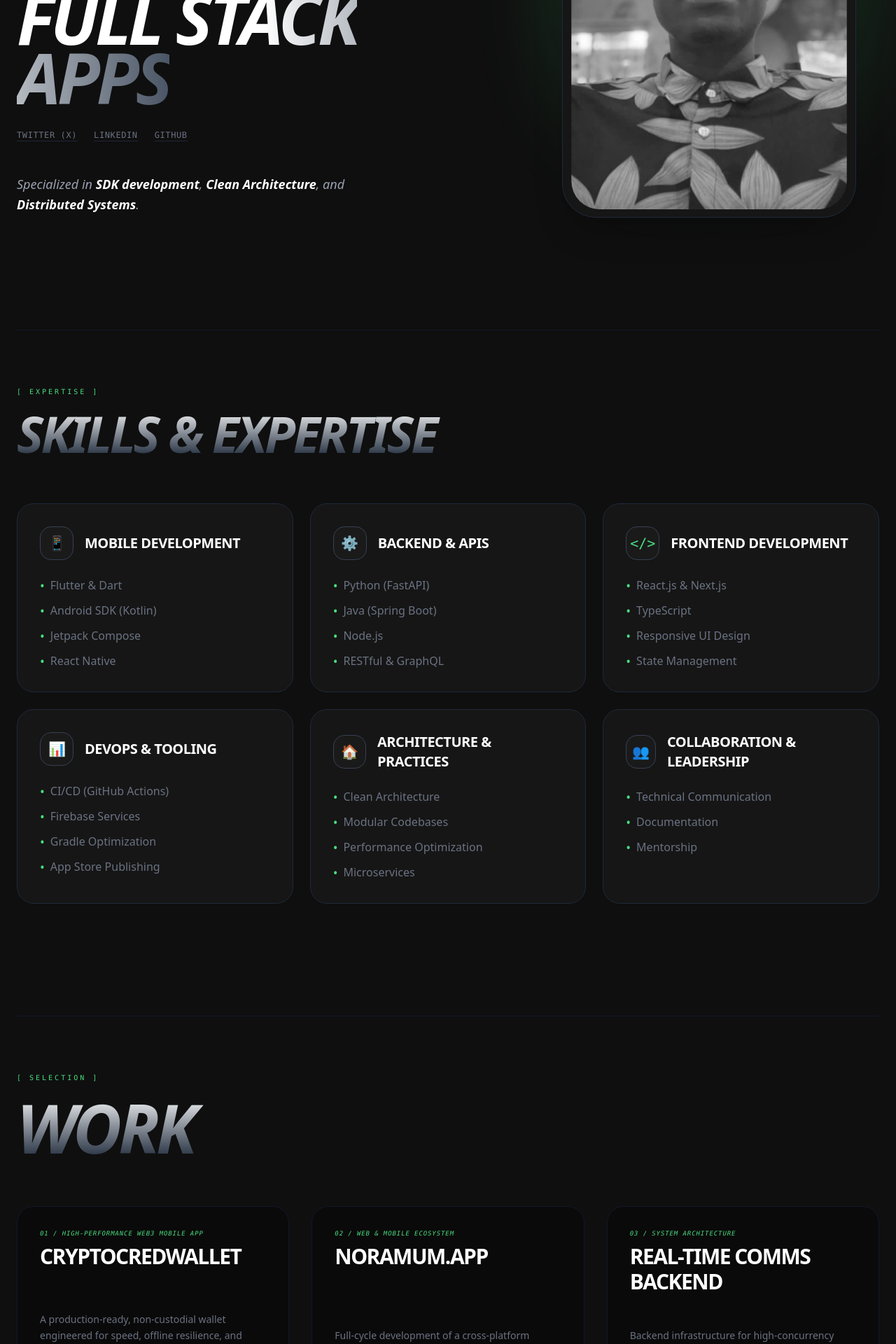
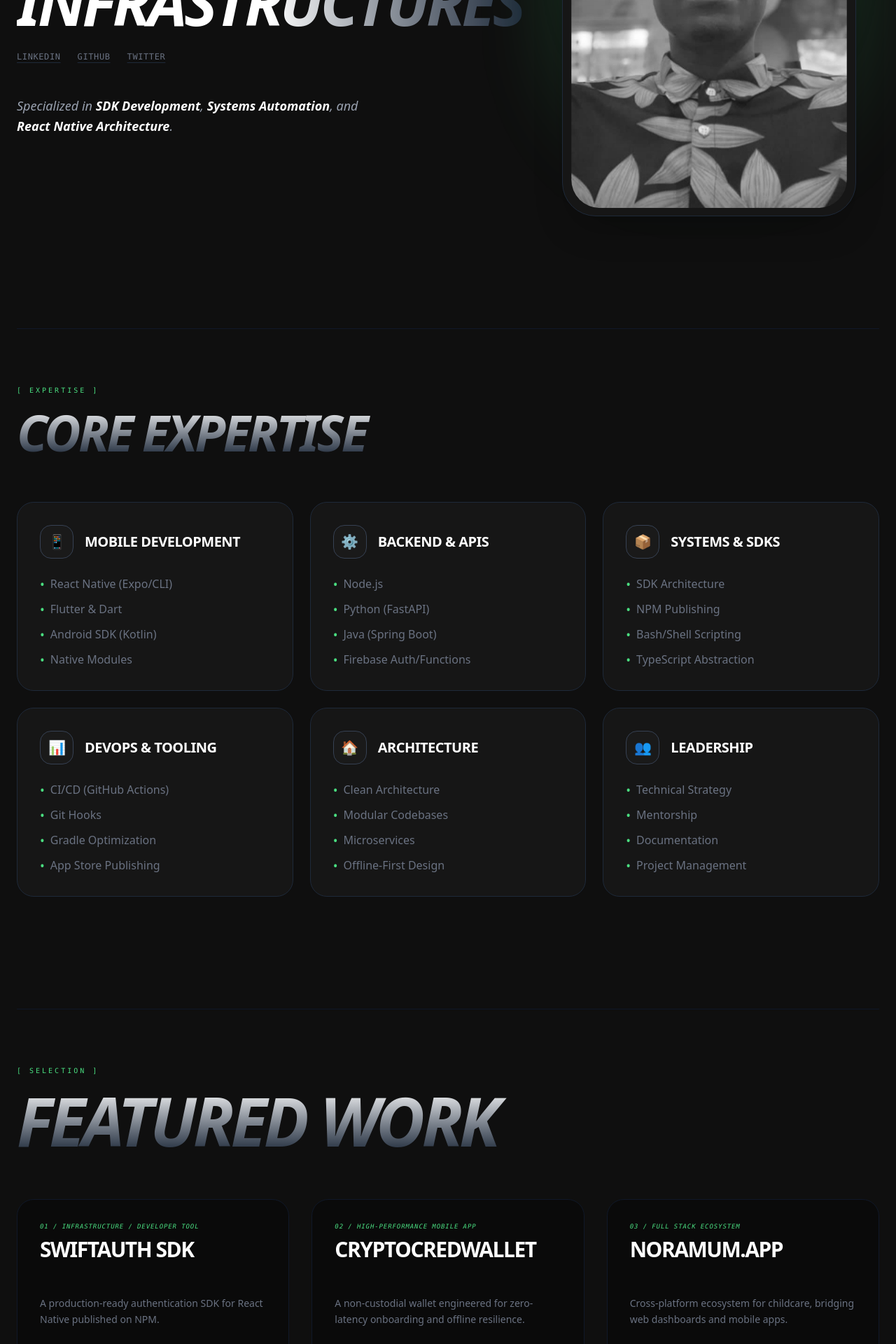
Before and after one commit to ukemeikot/ukemeikotportfolio, a React (Vite) app: page / in a window 1280 px wide. Shown: the part 400-2320 px from the top of the page at 70% size. Built offline with nearby package versions, Linux system fonts and the light colour scheme.

Commit message:
Update to portfolio

```diff
--- a/src/App.tsx
+++ b/src/App.tsx
@@ -39,133 +39,111 @@ const Portfolio = () => {
     {
       title: "Mobile Development",
       icon: "📱",
-      items: ["Flutter & Dart", "Android SDK (Kotlin)", "Jetpack Compose", "React Native"]
+      items: ["React Native (Expo/CLI)", "Flutter & Dart", "Android SDK (Kotlin)", "Native Modules"]
     },
     {
       title: "Backend & APIs",
       icon: "⚙️",
-      items: ["Python (FastAPI)", "Java (Spring Boot)", "Node.js", "RESTful & GraphQL"]
+      items: ["Node.js", "Python (FastAPI)", "Java (Spring Boot)", "Firebase Auth/Functions"]
     },
     {
-      title: "Frontend Development",
-      icon: "code",
-      items: ["React.js & Next.js", "TypeScript", "Responsive UI Design", "State Management"]
+      title: "Systems & SDKs",
+      icon: "📦",
+      items: ["SDK Architecture", "NPM Publishing", "Bash/Shell Scripting", "TypeScript Abstraction"]
     },
     {
       title: "DevOps & Tooling",
       icon: "📊",
-      items: ["CI/CD (GitHub Actions)", "Firebase Services", "Gradle Optimization", "App Store Publishing"]
+      items: ["CI/CD (GitHub Actions)", "Git Hooks", "Gradle Optimization", "App Store Publishing"]
     },
     {
-      title: "Architecture & Practices",
+      title: "Architecture",
       icon: "🏠",
-      items: ["Clean Architecture", "Modular Codebases", "Performance Optimization", "Microservices"]
+      items: ["Clean Architecture", "Modular Codebases", "Microservices", "Offline-First Design"]
     },
     {
-      title: "Collaboration & Leadership",
+      title: "Leadership",
       icon: "👥",
-      items: ["Technical Communication", "Documentation", "Mentorship"]
+      items: ["Technical Strategy", "Mentorship", "Documentation", "Project Management"]
     }
   ];
 
   const projects: Project[] = [
     {
+      title: "SwiftAuth SDK",
+      type: "Infrastructure / Developer Tool",
+      description: "A production-ready authentication SDK for React Native published on NPM.",
+      details: "Architected and published 'rn-swiftauth-sdk', a headless authentication library that streamlines Firebase integration. I implemented the Options Pattern for API extensibility and designed a dual-layer error handling system that maps provider exceptions to user-friendly messages. Recently updated to v1.1.0 to include a full password recovery protocol and lifecycle management.",
+      tech: ["TypeScript", "Firebase", "NPM", "React Native", "GitHub Actions"],
+      link: "https://www.npmjs.com/package/rn-swiftauth-sdk",
+      // Architecture visualization placeholder
+    },
+    {
       title: "CryptoCredWallet",
-      type: "High-Performance Web3 Mobile App",
-      description: "A production-ready, non-custodial wallet engineered for speed, offline resilience, and secure key management.",
-      details: "CryptoCredWallet is a showcase of high-concurrency mobile engineering. To eliminate the CPU-intensive lag typical of seed-phrase generation, I implemented a background pre-generation architecture using React hooks and Zustand, running heavy calculations during the app splash screen to ensure a zero-latency onboarding experience. The app features a secure 4-step onboarding flow, real-time market data integration via CoinGecko, and a custom persistence layer using SecureStore and AsyncStorage to maintain functionality during offline states. It adheres to strict Web3 aesthetic standards with a custom high-contrast dark theme and interactive charting.",
-      tech: ["React Native", "TypeScript", "Zustand", "Expo Router", "SecureStore", "CoinGecko API"],
+      type: "High-Performance Mobile App",
+      description: "A non-custodial wallet engineered for zero-latency onboarding and offline resilience.",
+      details: "To eliminate the CPU-intensive lag of seed-phrase generation, I engineered a background pre-generation architecture using Zustand, running calculations during the splash screen. Features a secure 4-step onboarding flow and 'Last Known Value' persistence for offline market analysis.",
+      tech: ["React Native", "TypeScript", "Zustand", "SecureStore", "CoinGecko API"],
       link: "https://github.com/ukemeikot/CryptoCredWallet",
       images: [crypto1, crypto2]
     },
     {
       title: "Noramum.app",
-      type: "Web & Mobile Ecosystem",
-      description: "Full-cycle development of a cross-platform ecosystem for mothers and childcare.",
-      details: "For Noramum, I was responsible for bridging the user experience between a high-performance React web dashboard and a native mobile application. The project involved complex state synchronization to ensure mothers have real-time access to data across all their devices. I implemented a unified design system using Tailwind CSS to maintain brand consistency.",
+      type: "Full Stack Ecosystem",
+      description: "Cross-platform ecosystem for childcare, bridging web dashboards and mobile apps.",
+      details: "Led the development of both the React web dashboard and the mobile application. Focused on complex real-time state synchronization to ensure data parity across all user devices.",
       tech: ["React.js", "React Native", "Tailwind CSS", "Redux", "Node.js"],
       liveLink: "https://noramum.app",
       link: "https://github.com/ukemeikot",
       images: [noraWeb, noraMobile]
-    },
-    {
-      title: "Real-Time Comms Backend",
-      type: "System Architecture",
-      description: "Backend infrastructure for high-concurrency messaging and VoIP calling.",
-      details: "A specialized backend designed for low-latency communication. Leveraging Socket.io for messaging and WebRTC for voice/video signaling. Optimized for scalability using Redis as a message broker. The system follows Clean Architecture principles for modularity and high performance.",
-      tech: ["Node.js", "Socket.io", "WebRTC", "PostgreSQL", "Redis"],
-      link: "https://github.com/ukemeikot",
     }
   ];
 
-  // --- DETAIL VIEW ---
   if (activeProject) {
     return (
       <div className="min-h-screen bg-[#0F0F0F] text-white p-6 md:p-12 animate-in fade-in slide-in-from-bottom-4 duration-500">
         <button
           onClick={() => { setActiveProject(null); window.scrollTo(0, 0); }}
-          className="text-[#4ADE80] font-mono mb-12 hover:tracking-widest transition-all flex items-center gap-2 text-xs uppercase tracking-widest"
+          className="text-[#4ADE80] font-mono mb-12 flex items-center gap-2 text-xs uppercase tracking-widest"
         >
           ← BACK TO EXPLORATION
         </button>
-
         <div className="max-w-6xl mx-auto">
           <div className="grid grid-cols-1 lg:grid-cols-2 gap-16">
             <div>
               <p className="text-[#4ADE80] font-mono text-[10px] uppercase tracking-[0.3em] mb-4">{activeProject.type}</p>
               <h1 className="text-6xl md:text-8xl font-black uppercase mb-8 tracking-tighter leading-none">{activeProject.title}</h1>
-
               <div className="space-y-8">
                 <div>
                   <h2 className="text-white font-bold text-sm mb-4 uppercase tracking-widest border-b border-gray-900 pb-2">Overview</h2>
                   <p className="text-gray-400 leading-relaxed text-lg font-light">{activeProject.details}</p>
                 </div>
-
                 <div>
-                  <h2 className="text-white font-bold text-sm mb-4 uppercase tracking-widest border-b border-gray-900 pb-2">Technologies</h2>
+                  <h2 className="text-white font-bold text-sm mb-4 uppercase tracking-widest border-b border-gray-900 pb-2">Stack</h2>
                   <div className="flex flex-wrap gap-2">
                     {activeProject.tech.map((t) => (
                       <span key={t} className="bg-[#1A1A1A] border border-gray-800 px-3 py-1 rounded-sm text-[10px] text-gray-400 uppercase font-mono">{t}</span>
                     ))}
                   </div>
                 </div>
-
                 <div className="flex flex-wrap gap-4 pt-8">
-                  {activeProject.liveLink && (
-                    <a href={activeProject.liveLink} target="_blank" rel="noreferrer" className="bg-[#4ADE80] text-black px-8 py-4 rounded-full font-black uppercase tracking-widest text-xs hover:scale-105 transition-transform font-bold">
-                      View Live Site
-                    </a>
-                  )}
-                  {activeProject.link && (
-                    <a href={activeProject.link} target="_blank" rel="noreferrer" className="border border-gray-700 text-white px-8 py-4 rounded-full font-black uppercase tracking-widest text-xs hover:bg-white hover:text-black transition-all font-bold">
-                      Source Code
-                    </a>
-                  )}
+                  {activeProject.liveLink && <a href={activeProject.liveLink} target="_blank" rel="noreferrer" className="bg-[#4ADE80] text-black px-8 py-4 rounded-full font-black uppercase tracking-widest text-xs font-bold transition-transform hover:scale-105">View Live Site</a>}
+                  {activeProject.link && <a href={activeProject.link} target="_blank" rel="noreferrer" className="border border-gray-700 text-white px-8 py-4 rounded-full font-black uppercase tracking-widest text-xs font-bold hover:bg-white hover:text-black transition-all">Source Code</a>}
                 </div>
               </div>
             </div>
-
-            {/* Optimized Phone-Sized Image Gallery */}
             <div className="flex flex-col items-center lg:items-end gap-8">
-              <div className="grid grid-cols-1 md:grid-cols-2 lg:grid-cols-1 gap-12 w-full max-w-[320px] md:max-w-full lg:max-w-[340px]">
-                {activeProject.images?.map((img, i) => (
-                  <div
-                    key={i}
-                    className="relative rounded-[2.5rem] overflow-hidden border-[8px] border-[#1A1A1A] bg-[#000] shadow-2xl transition-transform duration-500 hover:scale-[1.02]"
-                    style={{ aspectRatio: '9/19' }}
-                  >
-                    <img
-                      src={img}
-                      alt="App Screenshot"
-                      className="w-full h-full object-cover grayscale-[20%] hover:grayscale-0 transition-all duration-700"
-                    />
-                    <div className="absolute inset-0 pointer-events-none bg-gradient-to-tr from-white/5 to-transparent"></div>
-                  </div>
-                ))}
-              </div>
-              {!activeProject.images && (
-                <div className="aspect-video w-full bg-[#161616] rounded-2xl border border-gray-900 flex items-center justify-center text-gray-700 font-mono text-xs text-center p-8 uppercase tracking-widest">
-                  [ System Architecture Visual Placeholder ]
+              {activeProject.images ? (
+                <div className="grid grid-cols-1 gap-12 w-full max-w-[340px]">
+                  {activeProject.images.map((img, i) => (
+                    <div key={i} className="relative rounded-[2.5rem] overflow-hidden border-[8px] border-[#1A1A1A] bg-[#000] shadow-2xl" style={{ aspectRatio: '9/19' }}>
+                      <img src={img} alt="Screenshot" className="w-full h-full object-cover" />
+                    </div>
+                  ))}
+                </div>
+              ) : (
+                <div className="w-full aspect-video bg-[#161616] rounded-2xl border border-gray-900 flex items-center justify-center text-gray-700 font-mono text-xs text-center p-8 uppercase tracking-widest">
+                  [ System Architecture & API Documentation ]
                 </div>
               )}
             </div>
@@ -175,28 +153,21 @@ const Portfolio = () => {
     );
   }
 
-  // --- MAIN PORTFOLIO ---
   return (
     <div className="min-h-screen bg-[#0F0F0F] text-white font-sans selection:bg-[#4ADE80] selection:text-black">
       <nav className="flex items-center justify-between px-6 py-6 max-w-7xl mx-auto relative z-[60]">
         <div className="text-2xl font-bold flex items-center gap-2 tracking-tighter cursor-pointer" onClick={() => scrollToSection('home')}>
           <span className="text-[#4ADE80]">//</span> Ukeme Ikot
         </div>
-
         <ul className="hidden md:flex gap-10 text-xs uppercase tracking-widest font-semibold text-gray-500">
           <li className="text-[#4ADE80] cursor-pointer" onClick={() => scrollToSection('home')}>Home</li>
           <li className="hover:text-white transition-colors cursor-pointer" onClick={() => scrollToSection('projects')}>Work</li>
           <li className="hover:text-white transition-colors cursor-pointer" onClick={() => scrollToSection('skills')}>Skills</li>
           <li className="hover:text-white transition-colors cursor-pointer" onClick={() => scrollToSection('contact')}>Contact</li>
         </ul>
-
-        <button
-          className="md:hidden text-[#4ADE80] font-mono z-[70] relative"
-          onClick={() => setIsMenuOpen(!isMenuOpen)}
-        >
+        <button className="md:hidden text-[#4ADE80] font-mono z-[70] relative" onClick={() => setIsMenuOpen(!isMenuOpen)}>
           {isMenuOpen ? '[ CLOSE ]' : '[ MENU ]'}
         </button>
-
         {isMenuOpen && (
           <div className="fixed inset-0 bg-[#0F0F0F] z-[55] flex flex-col items-center justify-center gap-8 text-4xl font-black uppercase tracking-tighter animate-in fade-in zoom-in duration-300">
              <li className="list-none text-[#4ADE80] cursor-pointer" onClick={() => scrollToSection('home')}>HOME</li>
@@ -205,32 +176,29 @@ const Portfolio = () => {
              <li className="list-none text-white cursor-pointer" onClick={() => scrollToSection('contact')}>CONTACT</li>
           </div>
         )}
-
-        <button onClick={() => scrollToSection('contact')} className="hidden md:block border border-[#4ADE80] text-[#4ADE80] px-6 py-2 rounded-full text-xs font-bold hover:bg-[#4ADE80] hover:text-black transition-all">LET'S COLLABORATE</button>
       </nav>
 
       <main id="home" className="max-w-7xl mx-auto px-6 pt-12 md:pt-20 pb-20">
         <div className="grid grid-cols-1 md:grid-cols-12 gap-12 items-start mb-40">
           <div className="md:col-span-7">
             <div className="inline-block bg-[#1A1A1A] px-4 py-1 rounded-full border border-gray-800 mb-6 font-mono text-[10px] tracking-[0.2em] text-[#4ADE80]">
-              {"< Full Stack & Mobile Engineer />"}
+              {"< First Class Software Engineer />"}
             </div>
-            <h1 className="text-5xl md:text-[100px] font-black leading-[0.85] uppercase tracking-tighter mb-8 italic">
-              Engineering<br />Mobile-First<br /><span className="text-transparent bg-clip-text bg-gradient-to-r from-white via-white to-gray-600">Full Stack Apps</span>
+            <h1 className="text-5xl md:text-[90px] font-black leading-[0.85] uppercase tracking-tighter mb-8 italic">
+              Building<br />Scaleable<br /><span className="text-transparent bg-clip-text bg-gradient-to-r from-white via-white to-gray-800">Infrastructures</span>
             </h1>
-
             <div className="flex flex-wrap gap-6 text-gray-500 font-mono text-xs uppercase tracking-wider mb-12">
-              <a href="https://x.com/UkemeEtim7" target="_blank" rel="noreferrer" className="hover:text-[#4ADE80] transition-colors underline decoration-gray-800 underline-offset-4">Twitter (X)</a>
-              <a href="https://linkedin.com/in/ukeme-ikot" target="_blank" rel="noreferrer" className="hover:text-[#4ADE80] transition-colors underline decoration-gray-800 underline-offset-4">LinkedIn</a>
-              <a href="https://github.com/ukemeikot" target="_blank" rel="noreferrer" className="hover:text-[#4ADE80] transition-colors underline decoration-gray-800 underline-offset-4">GitHub</a>
+              <a href="https://linkedin.com/in/ukeme-ikot" target="_blank" className="hover:text-[#4ADE80] transition-colors underline decoration-gray-800 underline-offset-4">LinkedIn</a>
+              <a href="https://github.com/ukemeikot" target="_blank" className="hover:text-[#4ADE80] transition-colors underline decoration-gray-800 underline-offset-4">GitHub</a>
+              <a href="https://x.com/UkemeEtim7" target="_blank" className="hover:text-[#4ADE80] transition-colors underline decoration-gray-800 underline-offset-4">Twitter</a>
             </div>
-
             <p className="text-gray-400 max-w-lg text-lg font-light leading-relaxed italic">
-                Specialized in <span className="text-white font-bold">SDK development</span>, <span className="text-white font-bold">Clean Architecture</span>, and <span className="text-white font-bold">Distributed Systems</span>.
+                Specialized in <span className="text-white font-bold">SDK Development</span>, <span className="text-white font-bold">Systems Automation</span>, and <span className="text-white font-bold">React Native Architecture</span>.
             </p>
           </div>
+
           <div className="md:col-span-5 relative group flex justify-center">
-             <div className="absolute -inset-2 bg-gradient-to-b from-[#4ADE80]/20 to-transparent blur-2xl rounded-full group-hover:opacity-40 transition-all duration-700"></div>
+             <div className="absolute -inset-2 bg-gradient-to-b from-[#4ADE80]/20 to-transparent blur-2xl rounded-full group-hover:opacity-40 transition-opacity"></div>
              <div className="relative w-full max-w-[420px] rounded-[3rem] border border-gray-800 bg-[#161616] p-4 overflow-hidden shadow-2xl">
                 <img
                     src={ukemeImg}
@@ -244,7 +212,7 @@ const Portfolio = () => {
         {/* SKILLS SECTION */}
         <section id="skills" className="py-20 border-t border-gray-900 mb-20">
           <p className="text-[#4ADE80] font-mono text-[10px] mb-4 uppercase tracking-[0.3em]">{"[ Expertise ]"}</p>
-          <h2 className="text-5xl md:text-7xl font-black uppercase tracking-tighter mb-16 italic text-transparent bg-clip-text bg-gradient-to-b from-white to-gray-800">Skills & Expertise</h2>
+          <h2 className="text-5xl md:text-7xl font-black uppercase tracking-tighter mb-16 italic text-transparent bg-clip-text bg-gradient-to-b from-white to-gray-800">Core Expertise</h2>
 
           <div className="grid grid-cols-1 md:grid-cols-2 lg:grid-cols-3 gap-6">
             {skills.map((skill, idx) => (
@@ -270,15 +238,12 @@ const Portfolio = () => {
         {/* PROJECTS SECTION */}
         <section id="projects" className="py-20 border-t border-gray-900">
           <p className="text-[#4ADE80] font-mono text-[10px] mb-4 uppercase tracking-[0.3em]">{"[ Selection ]"}</p>
-          <h2 className="text-6xl md:text-8xl font-black uppercase tracking-tighter mb-16 italic text-transparent bg-clip-text bg-gradient-to-b from-white to-gray-800">Work</h2>
+          <h2 className="text-6xl md:text-8xl font-black uppercase tracking-tighter mb-16 italic text-transparent bg-clip-text bg-gradient-to-b from-white to-gray-800">Featured Work</h2>
           <div className="grid grid-cols-1 md:grid-cols-2 lg:grid-cols-3 gap-8">
             {projects.map((project, index) => (
               <div
                 key={index}
-                onClick={() => {
-                   setActiveProject(project);
-                   window.scrollTo(0,0);
-                }}
+                onClick={() => { setActiveProject(project); window.scrollTo(0,0); }}
                 className="group cursor-pointer bg-[#0A0A0A] border border-gray-900 p-8 rounded-3xl hover:border-[#4ADE80]/40 transition-all duration-500 flex flex-col justify-between"
               >
                 <div className="mb-12">
@@ -288,7 +253,7 @@ const Portfolio = () => {
                 <div>
                   <p className="text-gray-500 text-sm font-light leading-relaxed mb-8 line-clamp-3">{project.description}</p>
                   <p className="text-white text-[10px] font-black uppercase tracking-[0.2em] flex items-center gap-2 group-hover:translate-x-2 transition-transform">
-                    View Case Study <span className="text-[#4ADE80]">+</span>
+                    View Project <span className="text-[#4ADE80]">+</span>
                   </p>
                 </div>
               </div>
@@ -296,12 +261,16 @@ const Portfolio = () => {
           </div>
         </section>
 
-        {/* CONTACT SECTION */}
         <section id="contact" className="py-40 text-center">
-          <h2 className="text-7xl md:text-[12rem] font-black uppercase tracking-tighter leading-none mb-12">Talk</h2>
-          <a href="mailto:ukemeetim2222@gmail.com" className="text-2xl md:text-4xl font-light hover:text-[#4ADE80] transition-colors border-b border-gray-800 pb-2">ukemeetim2222@gmail.com</a>
+          <h2 className="text-7xl md:text-[12rem] font-black uppercase tracking-tighter leading-none mb-12">Connect</h2>
+          <a href="mailto:ukemeetim2222@gmail.com" className="text-2xl md:text-4xl font-light hover:text-[#4ADE80] transition-colors border-b border-gray-800 pb-2 italic">ukemeetim2222@gmail.com</a>
         </section>
       </main>
+
+      <footer className="max-w-7xl mx-auto px-6 py-10 border-t border-gray-900 text-gray-600 text-[10px] uppercase tracking-widest flex justify-between">
+         <p>© 2025 UKEME IKOT</p>
+         <p>NIGERIA / WORLDWIDE</p>
+      </footer>
     </div>
   );
 };
```
